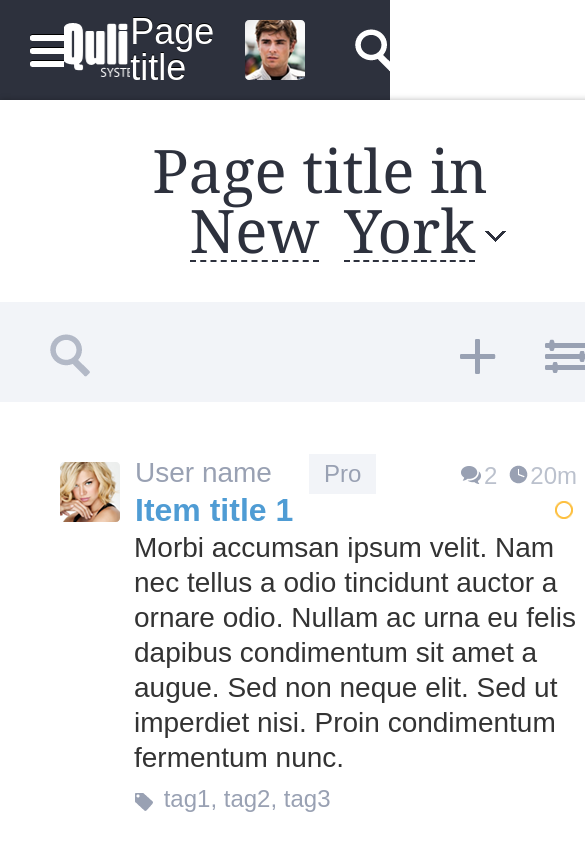
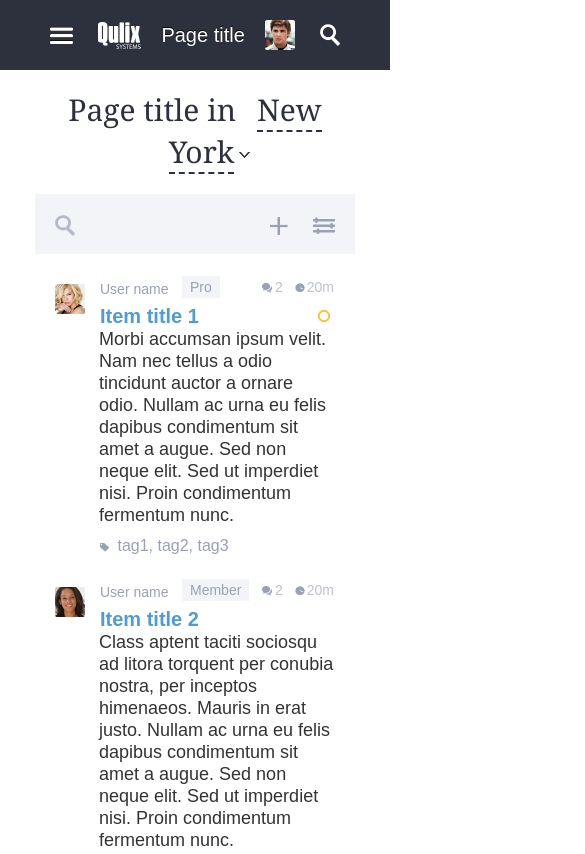
Before and after one commit to PNN11/test, a plain HTML site: page index.html in a window 390 px wide. Shown: the top 854 px of the page, 585 px wide, since content can reach past the window. Drawn offline with Linux system fonts and the light colour scheme.

Commit message:
fix: fix bugs in mobile version

```diff
--- a/styles/style.css
+++ b/styles/style.css
@@ -3,7 +3,7 @@
     margin: 0 auto;
 }
 .main-menu-block.open {
-    height: 80px;
+    height: 60px;
     transition: 0.5s;
 }
 /*header*/
@@ -293,15 +293,19 @@ main {
 }
 .user-photo-1 {
     background: url("../images/user-photo-1.png") no-repeat;
+    background-size: contain;
 }
 .user-photo-2 {
     background: url("../images/user-photo-2.png") no-repeat;
+    background-size: contain;
 }
 .user-photo-3 {
     background: url("../images/user-photo-3.png") no-repeat;
+    background-size: contain;
 }
 .user-photo-4 {
     background: url("../images/user-photo-4.png") no-repeat;
+    background-size: contain;
 }
 .user-info-name {
     display: inline-block;
@@ -478,6 +482,12 @@ footer {
     .container {
         width: 768px;
     }
+    .main-menu {
+        padding-left: 30px;
+    }
+    .header-top-block-content {
+        padding: 0 24px;
+    }
     .add-new-item {
         margin-left: 52px;
     }
@@ -497,33 +507,35 @@ footer {
         padding-left: 191px;
     }
 }
-@media all and (max-width: 780px) {
+@media all and (max-width: 425px) {
     .container {
-        width: 640px;
+        width: 320px;
     }
     .header-top-block {
-        height: 100px;
+        height: 70px;
         display: flex;
         justify-content: space-between;
         align-items: center;
     }
     .header-top-block-content {
-        padding: 0 30px;
+        padding: 0 15px;
     }
     .left-block {
         display: none;
     }
     .menu-icon {
         display: inline-flex;
-        width: 45px;
-        height: 33px;
+        width: 28px;
+        height: 17px;
         background: url("../images/menu-mobile.png") no-repeat;
+        background-size: contain;
         cursor: pointer;
     }
     .logo {
-        width: 86px;
-        height: 54px;
+        width: 43px;
+        height: 27px;
         background: url("../images/logo-mobile.png") no-repeat;
+        background-size: contain;
         margin: 0;
     }
     .page-title {
@@ -531,7 +543,7 @@ footer {
         text-shadow: 0 -1px 0 #000000;
         color: #ffffff;
         font-family: "Arial MT", sans-serif;
-        font-size: 36px;
+        font-size: 20px;
         font-weight: 400;
     }
     .city,
@@ -541,21 +553,29 @@ footer {
         display: none;
     }
     .user-photo {
-        width: 60px;
-        height: 60px;
+        width: 30px;
+        height: 30px;
         background: url("../images/user-avatar-mobile.png") no-repeat;
-        margin-right: 50px;
+        background-size: contain;
+        margin-right: 25px;
     }
     .search {
-        width: 40px;
-        height: 43px;
+        width: 20px;
+        height: 22px;
         background: url("../images/search-mobile.png") no-repeat;
+        background-size: contain;
         margin: 0;
+    }
+    main {
+        background-color: white;
+    }
+    .shadow {
+        box-shadow: none;
     }
     .main-menu {
         width: auto;
-        height: 80px;
-        padding: 0 30px;
+        height: 60px;
+        padding: 0 15px;
     }
     .main-menu-block {
         height: 0;
@@ -563,35 +583,37 @@ footer {
         transition: 0.5s;
     }
     .main-menu li a {
-        font-size: 22px;
+        font-size: 16px;
     }
     .menu-item-active::before {
-        width: 105px;
+        width: 53px;
     }
     .right-block h1 {
-        font-size: 60px;
+        font-size: 30px;
         text-shadow: 0 1px 0 #ffffff;
         text-align: center;
-        margin: 40px 80px;
+        margin: 20px 30px;
     }
     .right-block h1 span.desktop {
         display: none;
     }
     .right-block h1 span.mobile {
         display: inline-block;
-        line-height: 60px;
+        line-height: 40px;
         border-bottom: 2px dashed;
+        margin-left: 13px;
     }
     .right-block h1 span.mobile:last-child::after {
-        width: 21px;
-        height: 11px;
-        top: 31px;
-        right: -31px;
+        width: 11px;
+        height: 6px;
+        top: 20px;
+        right: -16px;
         background: url("../images/arrow-mobile.png") no-repeat;
+        background-size: contain;
         cursor: pointer;
     }
     .search-panel {
-        height: 100px;
+        height: 60px;
         display: flex;
         align-items: center;
     }
@@ -599,129 +621,144 @@ footer {
         display: none;
     }
     .search-input-label {
-        margin-left: 10px;
+        margin-left: 0;
     }
     .search-input-label::after {
-        width: 40px;
-        height: 43px;
-        left: 40px;
+        width: 20px;
+        height: 21px;
+        left: 20px;
+        top: 3px;
         background: url("../images/search-mobile-2.png") no-repeat;
+        background-size: contain;
     }
     .add-new-item {
-        margin-left: 410px;
+        margin-left: 215px;
     }
     .add-new-item span {
         display: none;
     }
     .add-new-item::before {
-        width: 36px;
-        height: 35px;
-        top: 5px;
+        width: 18px;
+        height: 18px;
+        top: 3px;
         left: 0;
         background: url("../images/add-mobile.png") no-repeat;
+        background-size: contain;
     }
     .more-info {
-        width: 44px;
-        height: 34px;
-        margin-left: 49px;
+        width: 22px;
+        height: 17px;
+        margin-left: 25px;
+        top: 1px;
         background: url("../images/more-info-mobile.png") no-repeat;
+        background-size: contain;
     }
     .right-block-items {
-        padding: 60px 60px 0 60px;
+        padding: 30px 20px 0 20px;
+        box-sizing: border-box;
     }
     .right-block-item {
-        margin-bottom: 67px;
+        margin-bottom: 33px;
+    }
+    .right-block-user-photo {
+        flex: 0 0 30px;
+        height: 30px;
     }
     .user-info-name {
-        font-size: 28px;
+        font-size: 14px;
     }
     .user-rank {
-        font-size: 24px;
-        left: 175px;
+        font-size: 14px;
+        left: 83px;
         top: -5px;
-        padding: 8px 15px;
+        padding: 4px 8px;
     }
     .comments {
-        font-size: 24px;
-        margin-left: 330px;
+        font-size: 14px;
+        margin-left: 166px;
     }
     .comments::before {
-        width: 20px;
-        height: 19px;
+        width: 10px;
+        height: 10px;
         background: url("../images/icon-comment-mobile.png") no-repeat;
+        background-size: contain;
     }
     .time-comment {
-        font-size: 24px;
+        font-size: 14px;
     }
     .time-comment::before {
-        width: 19px;
-        height: 20px;
+        width: 10px;
+        height: 10px;
         background: url("../images/clock-mobile.png") no-repeat;
+        background-size: contain;
     }
     .time-comment,
     .comments {
-        transform: translateY(-23px);
+        transform: translateY(-18px);
     }
     .item-title {
-        font-size: 32px;
-        margin: -20px 7px 4px 1px;
-    }
-    .alert {
-        background: url("../images/alert-mobile.png") no-repeat right;
+        font-size: 20px;
+        margin: -10px 4px 2px 1px;
     }
     .item-description {
-        font-size: 28px;
-        line-height: 35px;
+        font-size: 18px;
+        line-height: 22px;
     }
     .tags {
-        font-size: 24px;
+        font-size: 16px;
     }
     .tag-image {
-        width: 18px;
-        height: 19px;
-        top: 5px;
+        width: 9px;
+        height: 9px;
+        top: 1px;
         background: url("../images/tag-mobile.png") no-repeat;
+        background-size: contain;
     }
     .right-block-controls {
-        padding-bottom: 139px;
-        margin-left: 60px;
+        padding-bottom: 40px;
+        margin-left: 30px;
     }
     .prev-control,
     .next-control {
-        font-size: 28px;
+        font-size: 20px;
         border: 2px solid #99a1b3;
     }
     .prev-control {
-        padding: 28px 42px 31px 31px;
-        margin-right: 131px;
+        padding: 15px 21px 15px 15px;
+        margin-right: 20px;
     }
     .next-control {
-        padding: 29px 32px 31px 42px;
+        padding: 15px 16px 15px 21px;
     }
     .prev-icon {
-        width: 13px;
-        height: 26px;
+        width: 7px;
+        height: 13px;
         background: url("../images/prev-mobile.png") no-repeat;
+        background-size: contain;
     }
     .next-icon {
-        width: 13px;
-        height: 25px;
+        width: 7px;
+        height: 13px;
         background: url("../images/next-mobile.png") no-repeat;
+        background-size: contain;
     }
     .copyright {
         display: none;
     }
+    footer {
+        background-color: #f2f4f8;
+        height: 45px;
+    }
     .footer {
-        top: -81px;
+        top: 0;
     }
     .footer-menu-block {
-        height: 81px;
         box-sizing: border-box;
-        padding: 32px 50px 26px 29px;
+        padding: 16px 25px 13px 15px;
         border: none;
     }
     .footer-menu-item a {
-        font-size: 24px;
+        font-size: 14px;
     }
     .footer-menu {
         width: auto;
```
